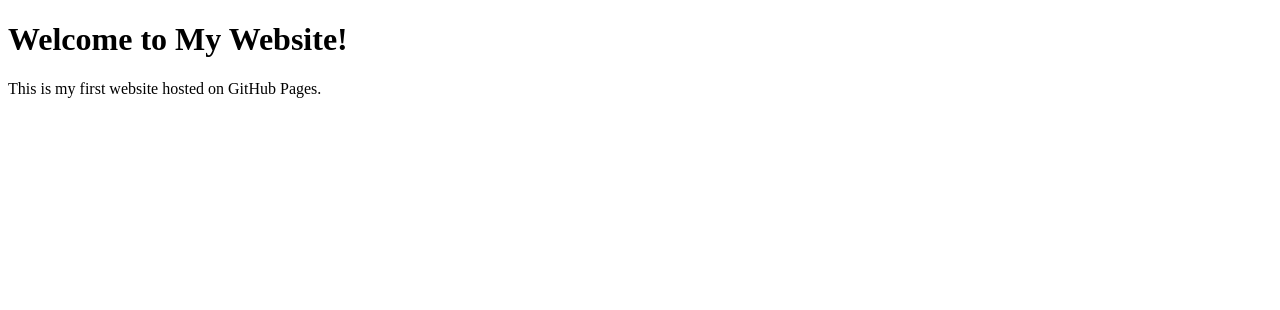
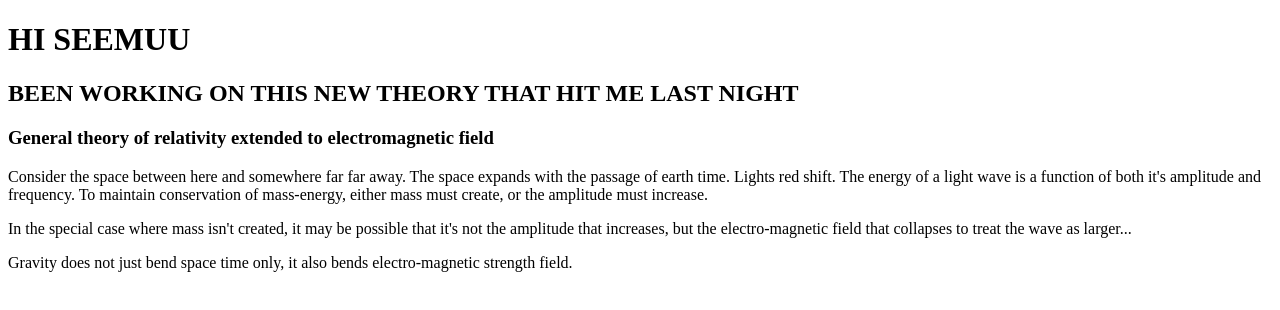
Before and after one commit to sunilb037/ghosla, a plain HTML site: page index.html in a window 1280 px wide. Drawn offline with Linux system fonts and the light colour scheme.

Commit message:
Detailings of the extended general relativity

```diff
--- a/index.html
+++ b/index.html
@@ -6,7 +6,12 @@
     <title>My First Website</title>
 </head>
 <body>
-    <h1>Welcome to My Website!</h1>
-    <p>This is my first website hosted on GitHub Pages.</p>
+    <h1>HI SEEMUU</h1>
+    <H2>BEEN WORKING ON THIS NEW THEORY THAT HIT ME LAST NIGHT</H2>
+    <h3>General theory of relativity extended to electromagnetic field</h3>
+    <p>Consider the space between here and somewhere far far away. The space expands with the passage of earth time. Lights red shift.
+        The energy of a light wave is a function of both it's amplitude and frequency. To maintain conservation of mass-energy, either mass must create, or the amplitude must increase.</p>
+       <P> In the special case where mass isn't created, it may be possible that it's not the amplitude that increases, but the electro-magnetic field that collapses to treat the wave as larger...</P>
+        <P>Gravity does not just bend space time only, it also bends electro-magnetic strength field.</p>
 </body>
 </html>
```
